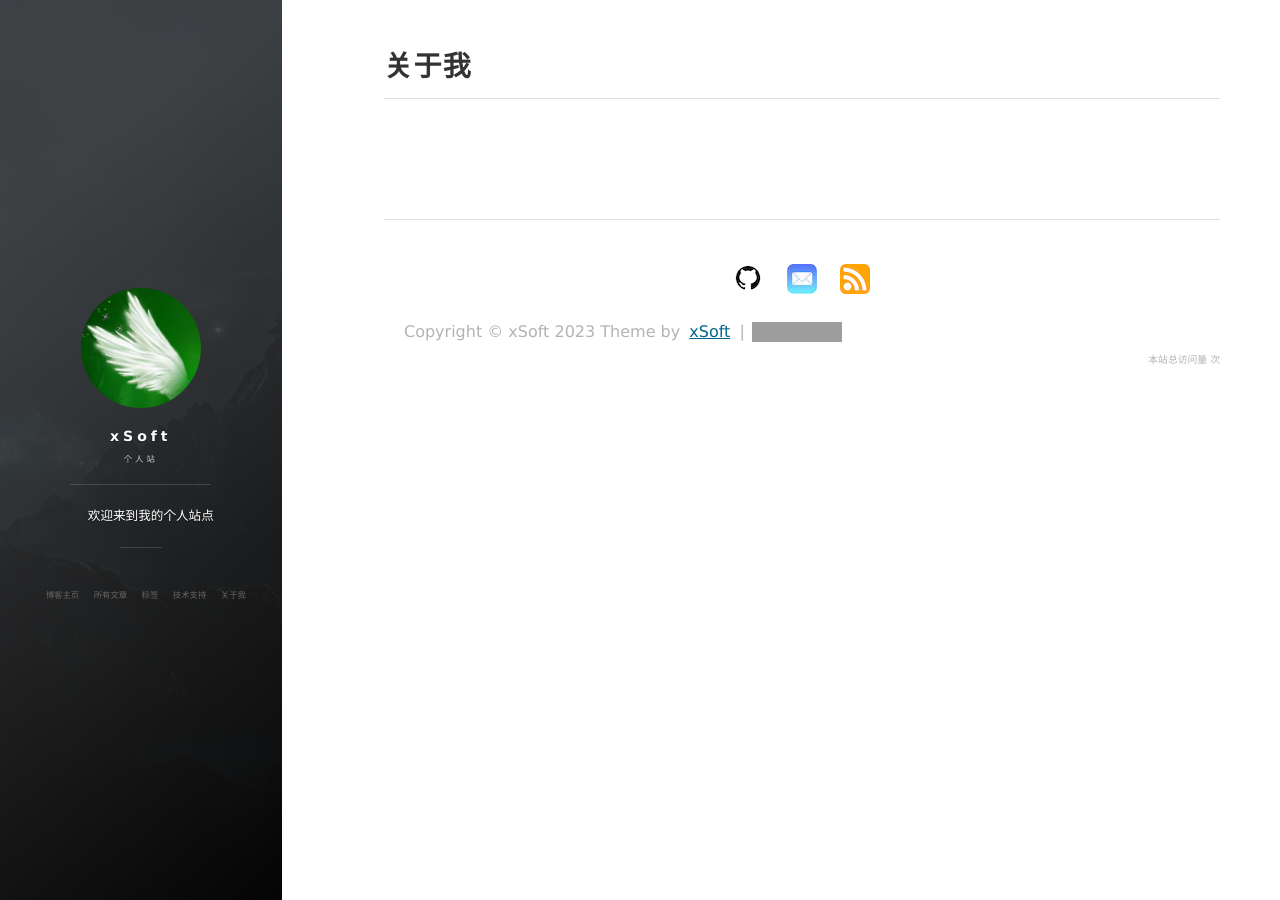
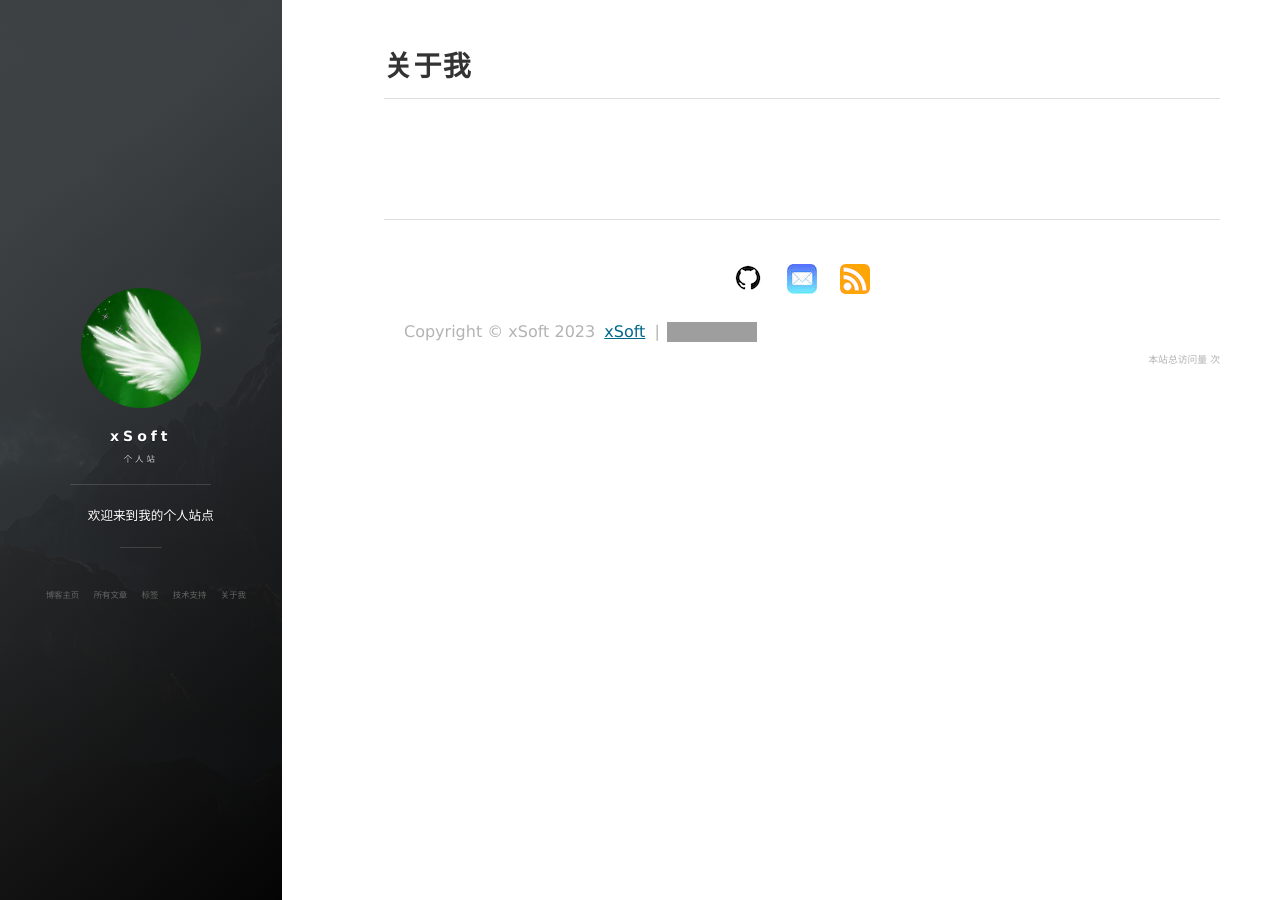
Before and after one commit to xsofty/xsofty.github.io, a Jekyll site: the page built from about.md, in a window 1280 px wide. Built offline with Jekyll 4.4.1, drawn with Linux system fonts in a browser that asks for light colours; nearby versions of some CDN libraries; comment, search, counter and statistics services are not loaded; grey boxes are pictures that could not be loaded.

Commit message:
update footer

```diff
--- a/_includes/footer.html
+++ b/_includes/footer.html
@@ -87,7 +87,7 @@
 
         <div class = "footer_div">
            <p class="copyright text-muted">
-            Copyright &copy; {{ site.title }} {{ site.time | date: '%Y' }} Theme by <a href="https://ulife.vip/">xSoft</a> |
+            Copyright &copy; {{ site.title }} {{ site.time | date: '%Y' }} <a href="https://ulife.vip/">xSoft</a> |
             <iframe
                 style="margin-left: 2px; margin-bottom:-5px;"
                 frameborder="0" scrolling="0" width="91px" height="20px"
```
